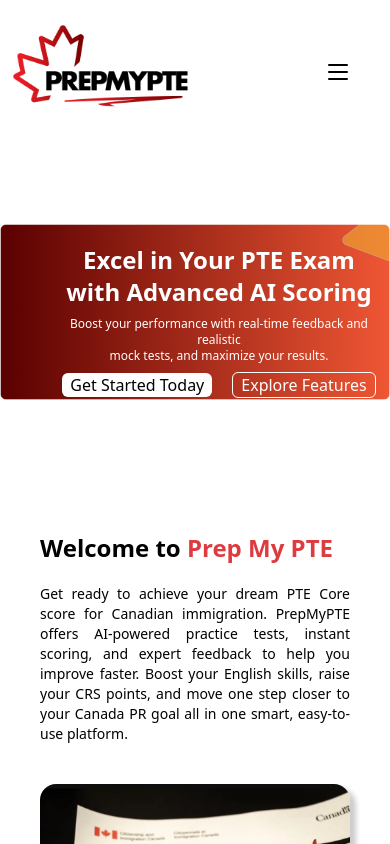
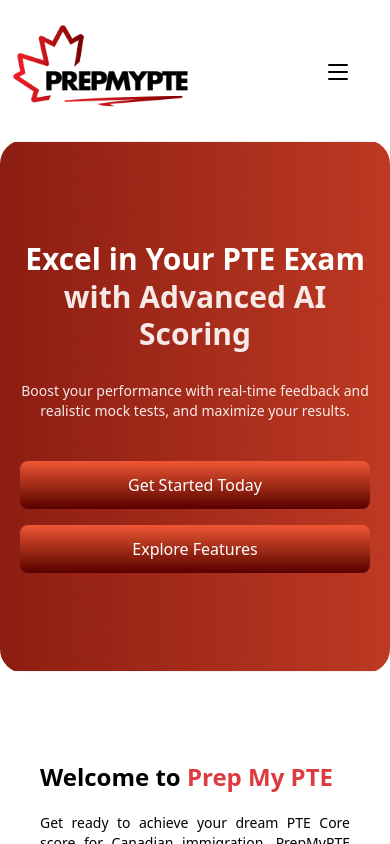
Before and after one commit to asir131/prepmypte, a Next.js app: page / in a window 390 px wide. Shown: the top 844 px of the page. Built offline with nearby package versions, Linux system fonts and the light colour scheme.

Commit message:
button changes

```diff
--- a/src/app/components/features/JourneyStarts.tsx
+++ b/src/app/components/features/JourneyStarts.tsx
@@ -101,7 +101,7 @@
 
       <div>
         <Link href={"/sign-up"}>
-          <button className="bg-[#DE3B40] text-white px-16 py-2 rounded-full mt-10 mb-10">
+          <button className="cursor-pointer px-16 py-3 rounded-lg text-white bg-gradient-to-b from-[#EF5634] to-[#5A0000] hover:from-[#5A0000] hover:to-[#5A0000]  text-center transition-all duration-500 ease-in-out hover:text-white inline-block">
             Sign Up
           </button>
         </Link>
--- a/src/app/components/home/ExtraGuidance.tsx
+++ b/src/app/components/home/ExtraGuidance.tsx
@@ -18,8 +18,8 @@
           </p>
           <Link
             href="/sign-up"
-            className="bg-white -mt-10 cursor-pointer px-5 py-3 rounded-lg text-black text-sm sm:text-base hover:bg-gray-100 transition-colors"
-          >
+            className="cursor-pointer px-16 py-3 rounded-lg text-white bg-gradient-to-b from-[#EF5634] to-[#5A0000] hover:from-[#5A0000] hover:to-[#5A0000]  text-center transition-all duration-500 ease-in-out hover:text-white inline-block">
+
             Sign up
           </Link>
         </div>
--- a/src/app/components/home/Footer.tsx
+++ b/src/app/components/home/Footer.tsx
@@ -4,7 +4,7 @@
 import Link from "next/link";
 const Footer = () => {
   return (
-    <div className="bg-linear-to-r pb-10 from-[#5A0000] via-[#A52B1A] to-[#EF5634] text-white">
+    <div className="bg-linear-to-r mt-5 pb-10 from-[#5A0000] via-[#A52B1A] to-[#EF5634] text-white">
       <div className="md:flex justify-around py-10">
         <div>
           <Image className="" src={logo} height={100} width={350} alt="" />
--- a/src/app/components/home/Hero.tsx
+++ b/src/app/components/home/Hero.tsx
@@ -1,57 +1,72 @@
-import React from "react";
-import banner from "@public/hero/banner.png";
+
 import Image from "next/image";
-import girl from "@public/hero/girl.png";
 import Link from "next/link";
+
 const Hero = () => {
   return (
-    <div className="-mt-[500px] lg:-mt-30  relative min-h-[100px] lg:min-h-[620px]">
-      <div className="w-full relative">
-        <Image  src={banner} height={80} width={1500} alt="" />
-        <div className="absolute hidden lg:block bottom-1 -left-5">
-          <Image className="w-full lg:w-[55%] xl-[90%] 2xl:w-[80%] " src={girl} height={100} width={510} alt="" />
-        </div>
-        <div className=" absolute  hidden lg:block  justify-center  lg:right-35 lg:top-30 ">
-          <div className="font-bold text-2xl lg:text-[40px] xl:text-[70px] text-center   text-white ">
-            Excel in Your PTE Exam <br /> with Advanced AI Scoring
+    <section className="lg:mr-50 lg:ml-50 md:mr-10 md:ml-10 mt-0 md:mt-20">
+      <div
+        className="mx-auto relative   rounded-3xl   md:py-0"
+        style={{
+          backgroundImage: "url('/hero/banner.png')",
+          backgroundPosition: "center",
+          backgroundSize: "cover",
+        }}
+      >
+        <div className="grid md:items-center lg:items-center grid-cols-1 lg:grid-cols-2 md:grid-cols-1">
+          {/* IMAGE */}
+          <div className="md:hidden lg:flex hidden justify-center lg:justify-start">
+            <Image
+              src="/hero/girl.png"
+              alt="Student"
+              width={420}
+              height={620}
+              priority
+              className="
+                w-98
+                sm:w-64
+                md:w-102
+                lg:w-196
+                xl:w-[530px]
+                -mt-15
+              "
+            />
           </div>
-          <div className="mt-2 lg:mt-5 ">
-            <p className="text-center text-white text-xs  lg:text-[20px]">
-              Boost your performance with real-time feedback and realistic{" "}
-              <br /> mock tests, and maximize your results.
+
+          {/* CONTENT */}
+          <div className="text-center lg:text-left text-white p-5">
+            <h1 className="text-3xl pt-20 md:pt-20 lg:pt-0 font-extrabold leading-tight sm:text-3xl md:text-4xl lg:text-6xl">
+              Excel in Your PTE Exam <br />
+              <span className="text-white/90">with Advanced AI Scoring</span>
+            </h1>
+
+            <p className="mt-7 md:mt-7 lg:mt-4 text-sm sm:text-sm md:text-base lg:text-lg text-white/90">
+              Boost your performance with real-time feedback and realistic mock
+              tests, and maximize your results.
             </p>
-            <div className="flex gap-5  items-center justify-center mt-2 lg:mt-8">
-              <Link href="/pricing" className="bg-white cursor-pointer px-2  lg:px-5 lg:py-3 rounded-md">
+
+            <div className="mt-10 lg:mb-0 md:mb-10 mb-20 md:mt-10 flex flex-col gap-4 md:gap-8 sm:flex-row sm:justify-center lg:justify-start">
+              <Link
+                href="/pricing"
+                className="cursor-pointer px-16 py-3 rounded-lg text-white bg-gradient-to-b from-[#EF5634] to-[#5A0000] hover:from-[#5A0000] hover:to-[#5A0000]  text-center transition-all duration-500 ease-in-out hover:text-white inline-block"
+              >
                 Get Started Today
               </Link>
-              <Link href="/features" className="border cursor-pointer border-white text-white px-2  lg:px-5 lg:py-3 rounded-md">
+
+              <Link
+                href="/features"
+                className="cursor-pointer px-16 py-3 rounded-lg text-white bg-gradient-to-b from-[#EF5634] to-[#5A0000] hover:from-[#5A0000] hover:to-[#5A0000]  text-center transition-all duration-500 ease-in-out hover:text-white inline-block"
+              >
                 Explore Features
-              </Link >
-            </div>
-          </div>
-        </div>
-
-        <div className=" absolute top-5 left-12 xs:top-8 xs:left-20 sm:top-20 sm:left-40 md:top-25 md:left-40  lg:hidden  justify-center lg:right-15 lg:top-20">
-          <div className="font-bold  text-2xl sm:text-3xl lg:text-[50px] text-center   text-white ">
-            Excel in Your PTE Exam <br /> with Advanced AI Scoring
-          </div>
-          <div className="mt-2 lg:mt-5 ">
-            <p className="text-center text-white text-xs sm:text-base  lg:text-[20px]">
-              Boost your performance with real-time feedback and realistic{" "}
-              <br /> mock tests, and maximize your results.
-            </p>
-            <div className="flex gap-5  items-center justify-center mt-2 lg:mt-8 ">
-              <Link href="/pricing" className="bg-white cursor-pointer px-2  lg:px-5 lg:py-3 rounded-md">
-                Get Started Today
               </Link>
-              <Link href="/features" className="border cursor-pointer border-white text-white px-2  lg:px-5 lg:py-3 rounded-md">
-                Explore Features
-              </Link >
             </div>
           </div>
         </div>
       </div>
-    </div>
+
+      {/* Decorative corner */}
+      <div className="absolute right-0 top-0 h-32 w-32 sm:h-40 sm:w-40 rounded-bl-[80px] bg-white/10" />
+    </section>
   );
 };
 
--- a/src/app/components/home/WelcomePrepMyPTE.tsx
+++ b/src/app/components/home/WelcomePrepMyPTE.tsx
@@ -4,12 +4,12 @@
 
 const WelcomePrepMyPTE = () => {
   return (
-    <div className="grid gap-10 -mt-[480px] lg:-mt-px  lg:flex items-center justify-center lg:gap-40 mb-140 md:mb-150 lg:mb-0">
+    <div className="grid gap-10 mt-15 md:mt-30 lg:flex items-center justify-center lg:gap-40 mb-140 md:mb-150 lg:mb-0">
       <div className="px-10">
         <h1 className="font-bold text-2xl mt-7 md:mt-0 lg:text-[48px] mb-5">
           Welcome to <span className="text-[#DE3B40]">Prep My PTE</span>
         </h1>
-        <p className="lg:w-100 text-sm md:text-lg text-justify md:text-start mt-2 md:mt-0">
+        <p className="lg:w-100 text-sm md:text-lg text-justify md:text-start mt-5 md:mt-0">
           Get ready to achieve your dream PTE Core score for Canadian
           immigration. PrepMyPTE offers AI-powered practice tests, instant
           scoring, and expert feedback to help you improve faster. Boost your
--- a/src/app/components/home/WhereverUare.tsx
+++ b/src/app/components/home/WhereverUare.tsx
@@ -125,7 +125,7 @@
       </div>
       <div className="flex justify-center mt-10 ">
         <Link href={"/contact-us"}>
-          <button className="bg-white w-30 px-5 py-3 rounded-lg text-center  text-black">
+          <button className="cursor-pointer px-16 py-3 rounded-lg text-white bg-gradient-to-b from-[#EF5634] to-[#5A0000] hover:from-[#5A0000] hover:to-[#5A0000]  text-center transition-all duration-500 ease-in-out hover:text-white inline-block">
             Contact US
           </button>
         </Link>
--- a/src/app/page.tsx
+++ b/src/app/page.tsx
@@ -13,7 +13,7 @@
 export default function Home() {
   return (
     <div className="w-full overflow-hidden">
-      <div className="w-full min-h-screen grid items-center justify-center   ">
+      <div className="  ">
         <Hero />
       </div>
       <WelcomePrepMyPTE />
```
Also changed, not shown: src/app/components/home/FAQ.tsx (+7 -6 lines).
